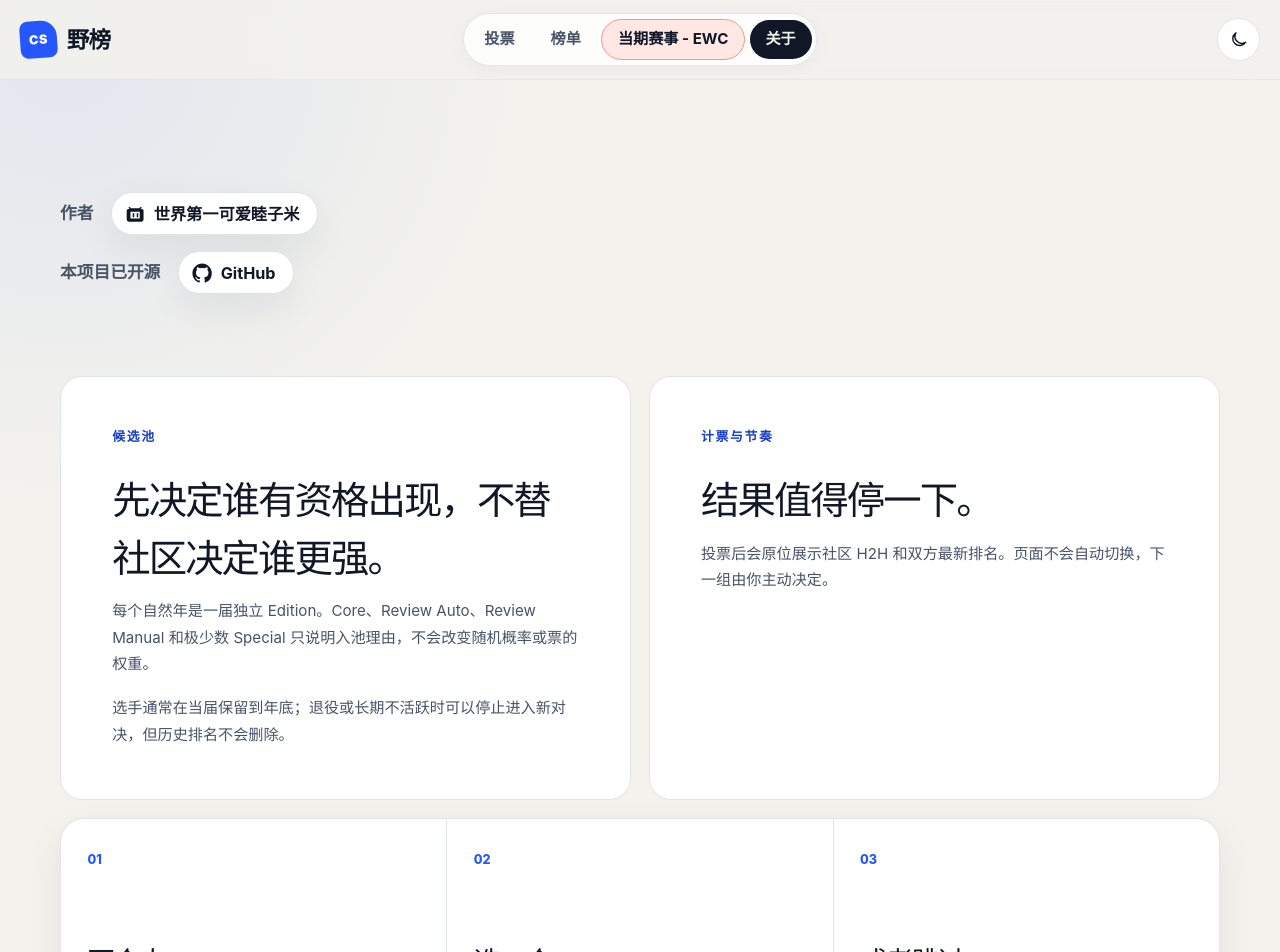
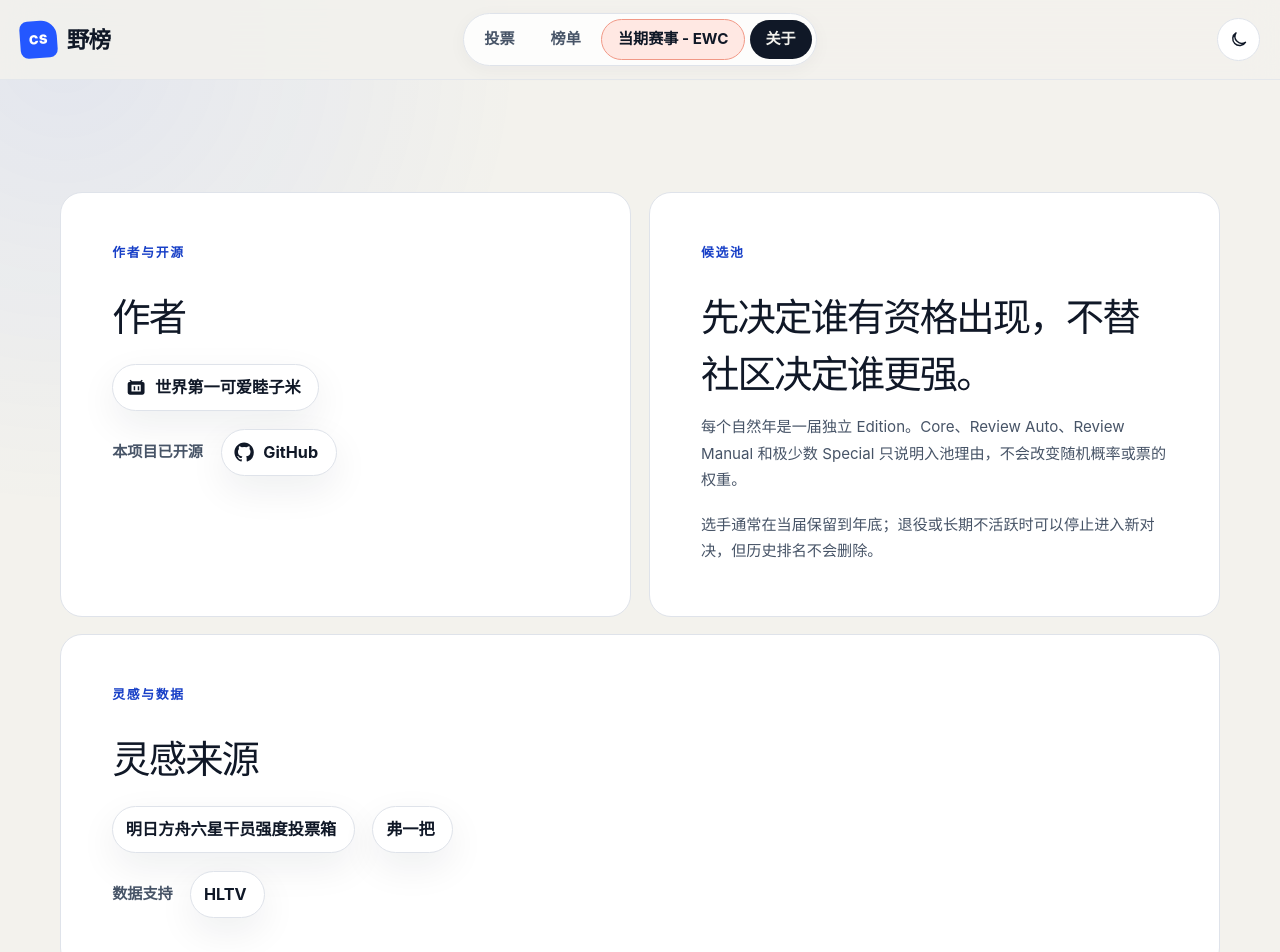
Before and after one commit to yfeng1714/CS-Community-Ranking, a Next.js app: page /about in a window 1280 px wide. Shown: the top 952 px of the page. Built offline with nearby package versions, Linux system fonts and the light colour scheme.

Commit message:
Put About credits in matching cards and replace rhythm copy with sources.
Investigate public online/daily visitor counts without implementing them; existing events cannot support an honest headcount.

```diff
--- a/src/app/(public)/about/page.tsx
+++ b/src/app/(public)/about/page.tsx
@@ -4,17 +4,20 @@ import { BilibiliIcon, GitHubIcon } from "@/components/icons";
 
 export const metadata: Metadata = {
   title: "关于与规则",
-  description: "CS 野榜的计分、随机配对、候选池和计票规则。",
+  description: "CS 野榜的计分、随机配对、候选池、灵感来源和数据支持。",
 };
 
 export default function AboutPage() {
   return (
     <main className="public-page reading-page" id="main-content">
       <ProductPageView event={{ eventType: "PAGE_VIEW", metadata: { page: "about" } }} />
-      <header className="about-credits">
       <h1 className="sr-only">关于与规则</h1>
-        <p>
-          <span>作者</span>
+
+      <div className="reading-grid">
+        <section>
+          <span className="eyebrow">作者与开源</span>
+          <h2>作者</h2>
+          <p className="about-chip-row">
             <a
               className="about-chip"
               href="https://space.bilibili.com/346373856"
@@ -25,7 +28,7 @@ export default function AboutPage() {
               世界第一可爱睦子米
             </a>
           </p>
-        <p>
+          <p className="about-chip-row">
             <span>本项目已开源</span>
             <a
               className="about-chip"
@@ -37,9 +40,7 @@ export default function AboutPage() {
               GitHub
             </a>
           </p>
-      </header>
-
-      <div className="reading-grid">
+        </section>
         <section>
           <span className="eyebrow">候选池</span>
           <h2>先决定谁有资格出现，不替社区决定谁更强。</h2>
@@ -51,10 +52,38 @@ export default function AboutPage() {
             选手通常在当届保留到年底；退役或长期不活跃时可以停止进入新对决，但历史排名不会删除。
           </p>
         </section>
-        <section>
-          <span className="eyebrow">计票与节奏</span>
-          <h2>结果值得停一下。</h2>
-          <p>投票后会原位展示社区 H2H 和双方最新排名。页面不会自动切换，下一组由你主动决定。</p>
+        <section className="reading-grid__wide">
+          <span className="eyebrow">灵感与数据</span>
+          <h2>灵感来源</h2>
+          <p className="about-chip-row">
+            <a
+              className="about-chip"
+              href="https://vote.ltsc.vip/"
+              rel="noopener noreferrer"
+              target="_blank"
+            >
+              明日方舟六星干员强度投票箱
+            </a>
+            <a
+              className="about-chip"
+              href="https://shnlfriberg.online/"
+              rel="noopener noreferrer"
+              target="_blank"
+            >
+              弗一把
+            </a>
+          </p>
+          <p className="about-chip-row">
+            <span>数据支持</span>
+            <a
+              className="about-chip"
+              href="https://www.hltv.org/"
+              rel="noopener noreferrer"
+              target="_blank"
+            >
+              HLTV
+            </a>
+          </p>
         </section>
       </div>
 
--- a/src/app/globals.css
+++ b/src/app/globals.css
@@ -1959,23 +1959,6 @@ button:disabled {
   font-size: clamp(2.8rem, 6vw, 5.3rem);
 }
 
-.about-credits {
-  display: grid;
-  gap: 0.9rem;
-  padding: clamp(0.6rem, 3vw, 2rem) 0 clamp(2rem, 5vw, 4rem);
-}
-
-.about-credits p {
-  display: flex;
-  flex-wrap: wrap;
-  align-items: center;
-  gap: 0.7rem 1rem;
-  margin: 0;
-  color: var(--muted-strong);
-  font-size: 0.95rem;
-  font-weight: 650;
-}
-
 .about-chip {
   display: inline-flex;
   align-items: center;
@@ -2045,7 +2028,7 @@ button:disabled {
   display: grid;
   grid-template-columns: repeat(2, 1fr);
   gap: 1rem;
-  margin-top: 1rem;
+  margin-top: clamp(0.6rem, 3vw, 2rem);
 }
 
 .reading-grid section {
@@ -2053,6 +2036,24 @@ button:disabled {
   border: 1px solid var(--border);
   border-radius: 1.25rem;
   background: var(--surface);
+}
+
+.reading-grid__wide {
+  grid-column: 1 / -1;
+}
+
+.reading-grid .about-chip-row {
+  display: flex;
+  flex-wrap: wrap;
+  align-items: center;
+  gap: 0.7rem 1rem;
+  margin-top: 1rem;
+}
+
+.reading-grid .about-chip-row span {
+  color: var(--muted-strong);
+  font-size: 0.86rem;
+  font-weight: 650;
 }
 
 .reading-grid h2 {
```
Also changed, not shown: 9 other files (tests, documents, lock files or other folders). Lines whose indentation alone changed are shown as unchanged.
